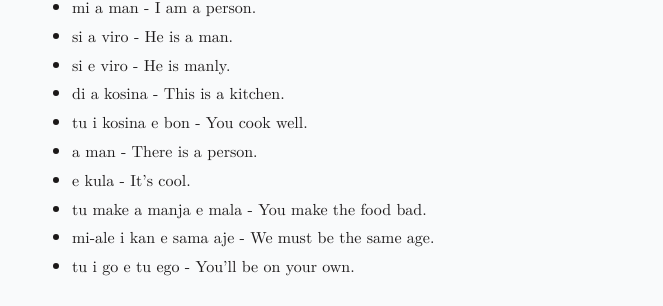
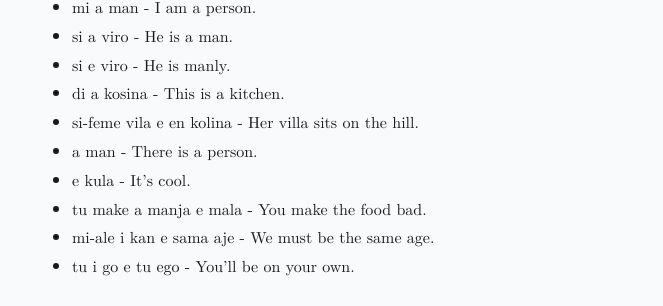
Before and after one commit to jProgr/jprogr.github.io, a Jekyll site: the page built from _posts/2023-06-27-mini-course-grammar.md, in a window 1280 px wide and 900 px high, scrolled down 3042 px. Shown: the part 150-456 px from the top of the window, without its empty margins (308-971 px from the left). Built offline with Jekyll 4.4.1, drawn with Linux system fonts in a browser that asks for light colours; some of the changed text lies outside the part shown.

Commit message:
Update content
Updated "Mini course: Grammar".

```diff
--- a/_posts/2023-06-27-mini-course-grammar.md
+++ b/_posts/2023-06-27-mini-course-grammar.md
@@ -114,7 +114,7 @@ Here "manja" does double work thanks to the particles "i", "a". The first one is
 - si a viro - He is a man.
 - si e viro - He is manly.
 - di a kosina - This is a kitchen.
-- tu i kosina e bon - You cook well.
+- si-feme vila e en kolina - Her villa sits on the hill.
 - a man - There is a person.
 - e kula - It's cool.
 - tu make a manja e mala - You make the food bad.
```
Also changed, not shown: other parts of _posts/2023-06-27-mini-course-grammar.md (+1 -1 lines).
